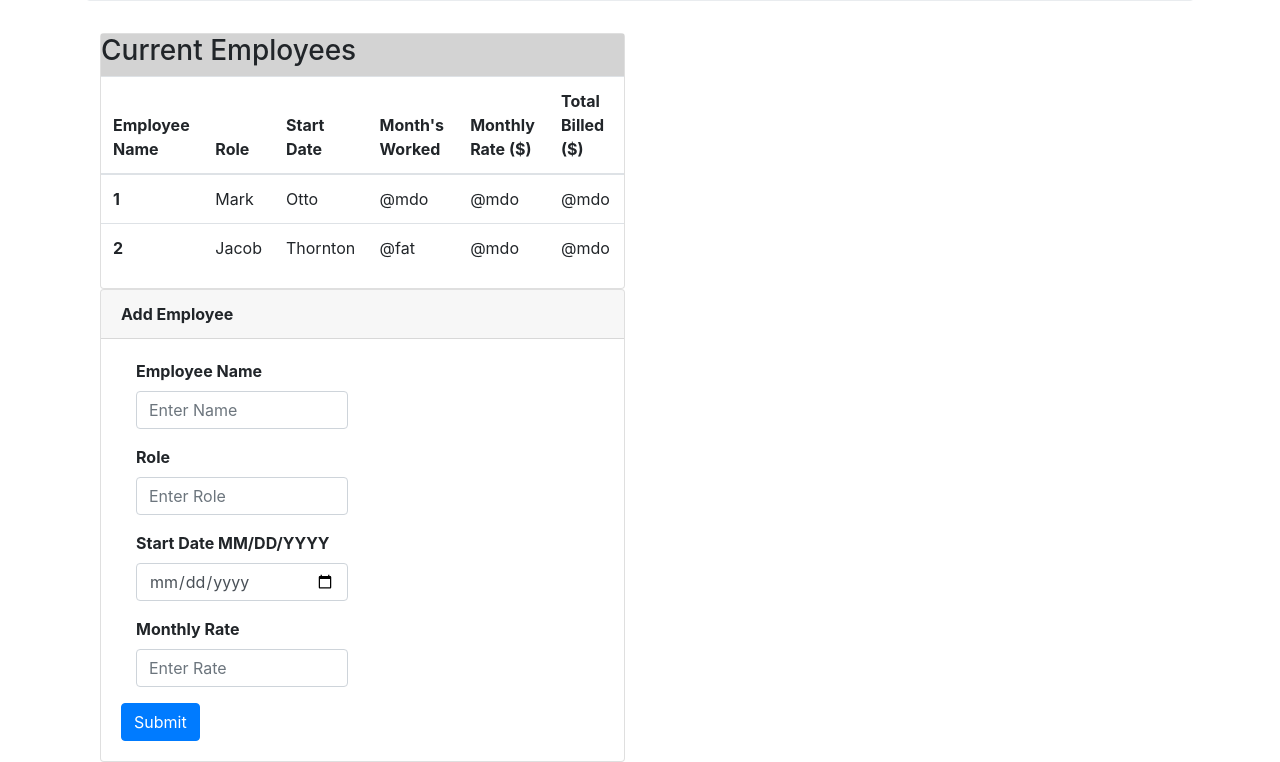
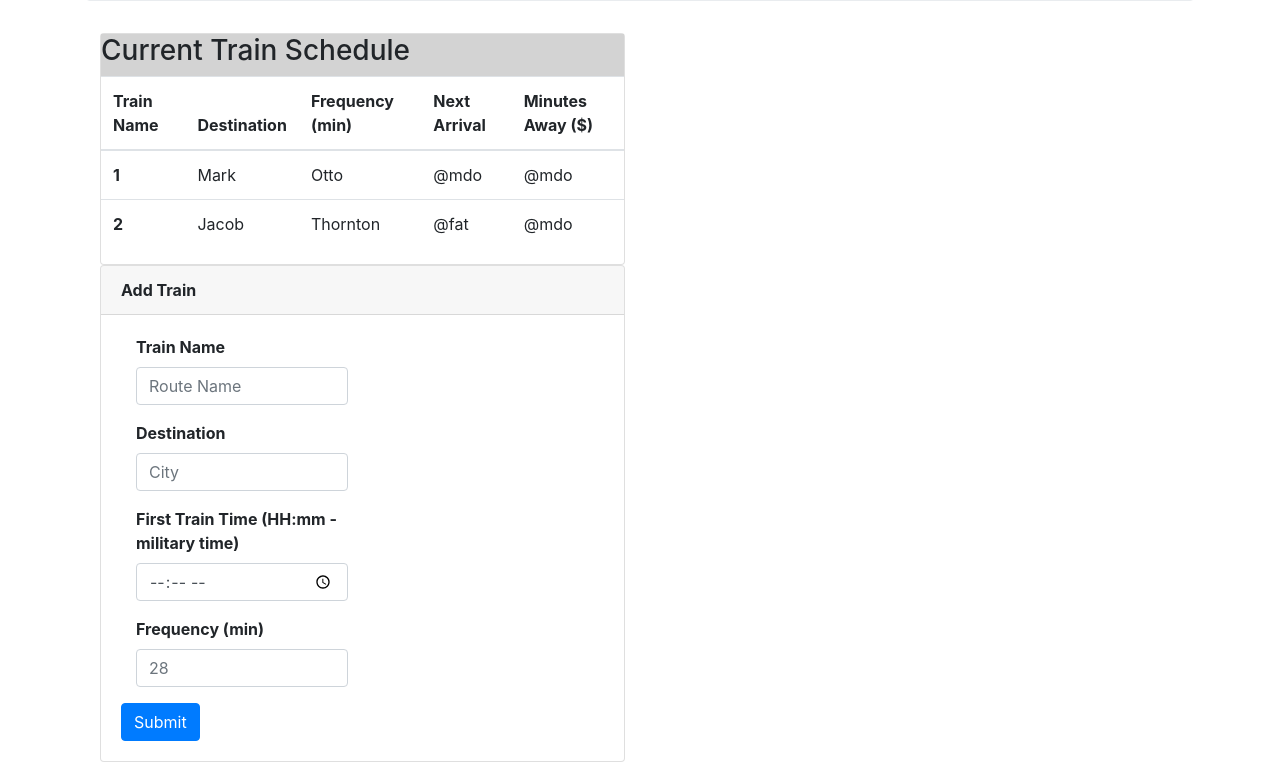
Before and after one commit to mqsmith/trainScheduler, a plain HTML site: page index.html in a window 1280 px wide. Shown: the part 229-991 px from the top of the page. Drawn offline with nearby package versions, Linux system fonts and the light colour scheme.

Commit message:
changed some of the hardcoded values to refelct a train app instead of an employee database.

```diff
--- a/assets/styles/style.css
+++ b/assets/styles/style.css
@@ -11,7 +11,7 @@ label {
 
 .jumbotron {
 
-    background: black;
+    background-color: black;
     color: white;
     text-align: center;
     align-content: center;
--- a/index.html
+++ b/index.html
@@ -26,8 +26,8 @@
 
         <!-- Jumbotron -->
         <div class="jumbotron">
-            <h1>Employee Data Management</h1>
-            <h2>A Comprehensive Directory of Employee Billable Hours</h2>
+            <h1>On Time...</h1>
+            <h2>We're SMARTA than MARTA</h2>
 
 
         </div>
@@ -35,7 +35,7 @@
         <div class="col-lg-6">
             <div class="card card-default">
                 <div id="storage" calss="card-default">
-                    <h3>Current Employees</h3>
+                    <h3>Current Train Schedule</h3>
                 </div>
                 <div calss="card-default">
                 </div>
@@ -44,12 +44,11 @@
                     <thead>
 
                         <tr>
-                            <th scope="col">Employee Name</th>
-                            <th scope="col">Role</th>
-                            <th scope="col">Start Date</th>
-                            <th scope="col">Month's Worked</th>
-                            <th scope="col">Monthly Rate ($)</th>
-                            <th scope="col">Total Billed ($)</th>
+                            <th scope="col">Train Name</th>
+                            <th scope="col">Destination</th>
+                            <th scope="col">Frequency (min)</th>
+                            <th scope="col">Next Arrival</th>
+                            <th scope="col">Minutes Away ($)</th>
                         </tr>
                     </thead>
                     <tbody>
@@ -59,7 +58,7 @@
                             <td>Otto</td>
                             <td>@mdo</td>
                             <td>@mdo</td>
-                            <td>@mdo</td>
+
 
                         </tr>
                         <tr>
@@ -68,7 +67,7 @@
                             <td>Thornton</td>
                             <td>@fat</td>
                             <td>@mdo</td>
-                            <td>@mdo</td>
+
 
                         </tr>
 
@@ -80,29 +79,29 @@
         <div class="col-lg-6">
             <div class="card card-default">
                 <div class="card-header">
-                    Add Employee
+                    Add Train
                 </div>
                 <div class="card-body">
                     <form>
                         <div class="form-group col-6">
-                            <label for="exampleName">Employee Name</label>
+                            <label for="exampleName">Train Name</label>
                             <input type="name" class="form-control" id="exampleName" aria-describedby="nameHelp"
-                                placeholder="Enter Name">
+                                placeholder="Route Name">
                         </div>
                         <div class="form-group col-6">
-                            <label for="exampleRole">Role</label>
+                            <label for="exampleRole">Destination</label>
                             <input type="role" class="form-control" id="exampleRole" aria-describedby="roleHelp"
-                                placeholder="Enter Role">
+                                placeholder="City">
                         </div>
                         <div class="form-group col-6">
-                            <label for="exampleDate">Start Date MM/DD/YYYY</label>
-                            <input type="date" class="form-control" id="exampleDate" aria-describedby="dateHelp"
-                                placeholder="MM/DD/YYYY">
+                            <label for="exampleDate">First Train Time (HH:mm - military time)</label>
+                            <input type="time" class="form-control" id="exampleTime" aria-describedby="timeHelp"
+                                placeholder="HH:mm">
                         </div>
                         <div class="form-group col-6">
-                            <label for="exampleRate">Monthly Rate</label>
+                            <label for="exampleRate">Frequency (min)</label>
                             <input type="rate" class="form-control" id="exampleRate" aria-describedby="rateHelp"
-                                placeholder="Enter Rate">
+                                placeholder="28">
                         </div>
                         <button type="submit" class="btn btn-primary">Submit</button>
                     </form>
```
